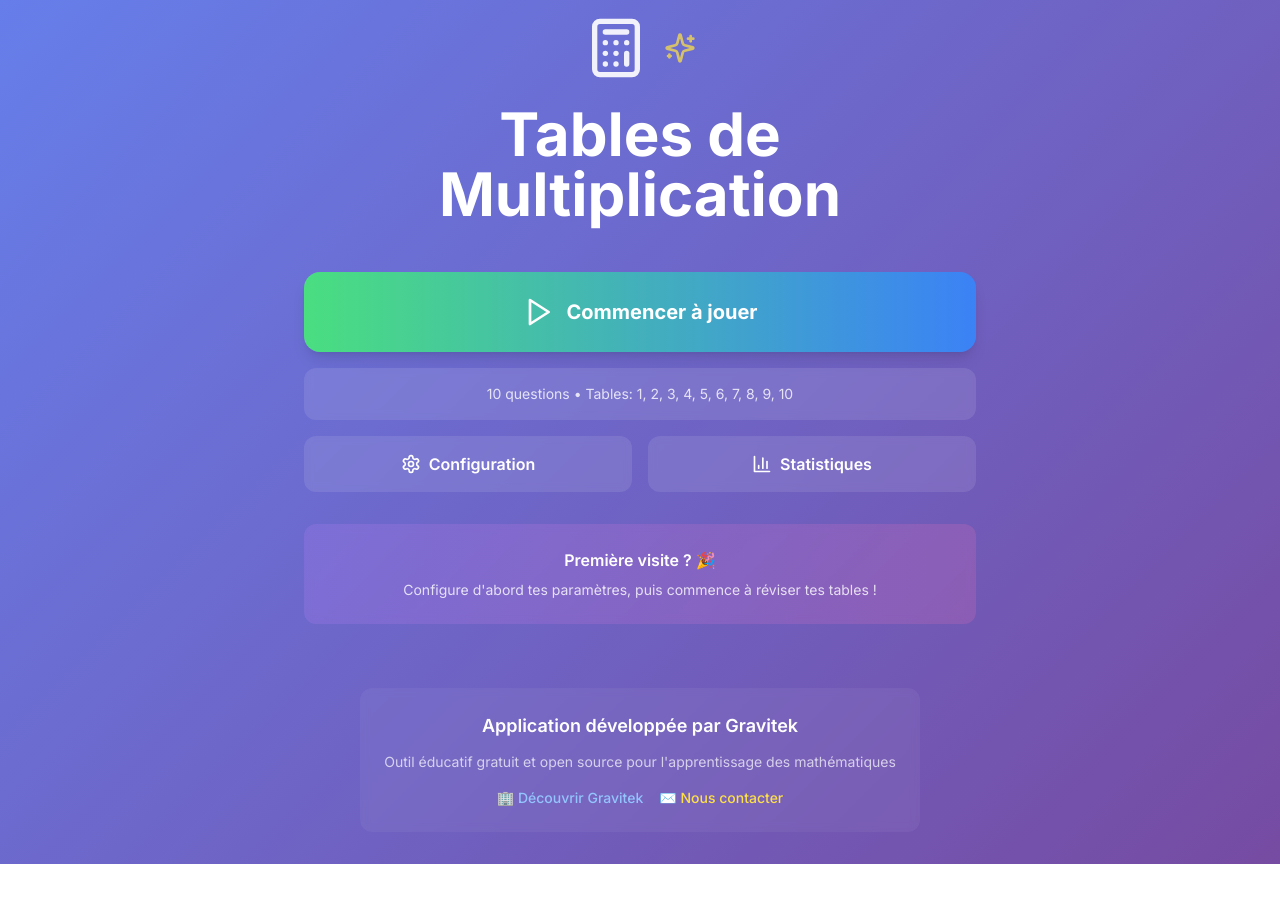
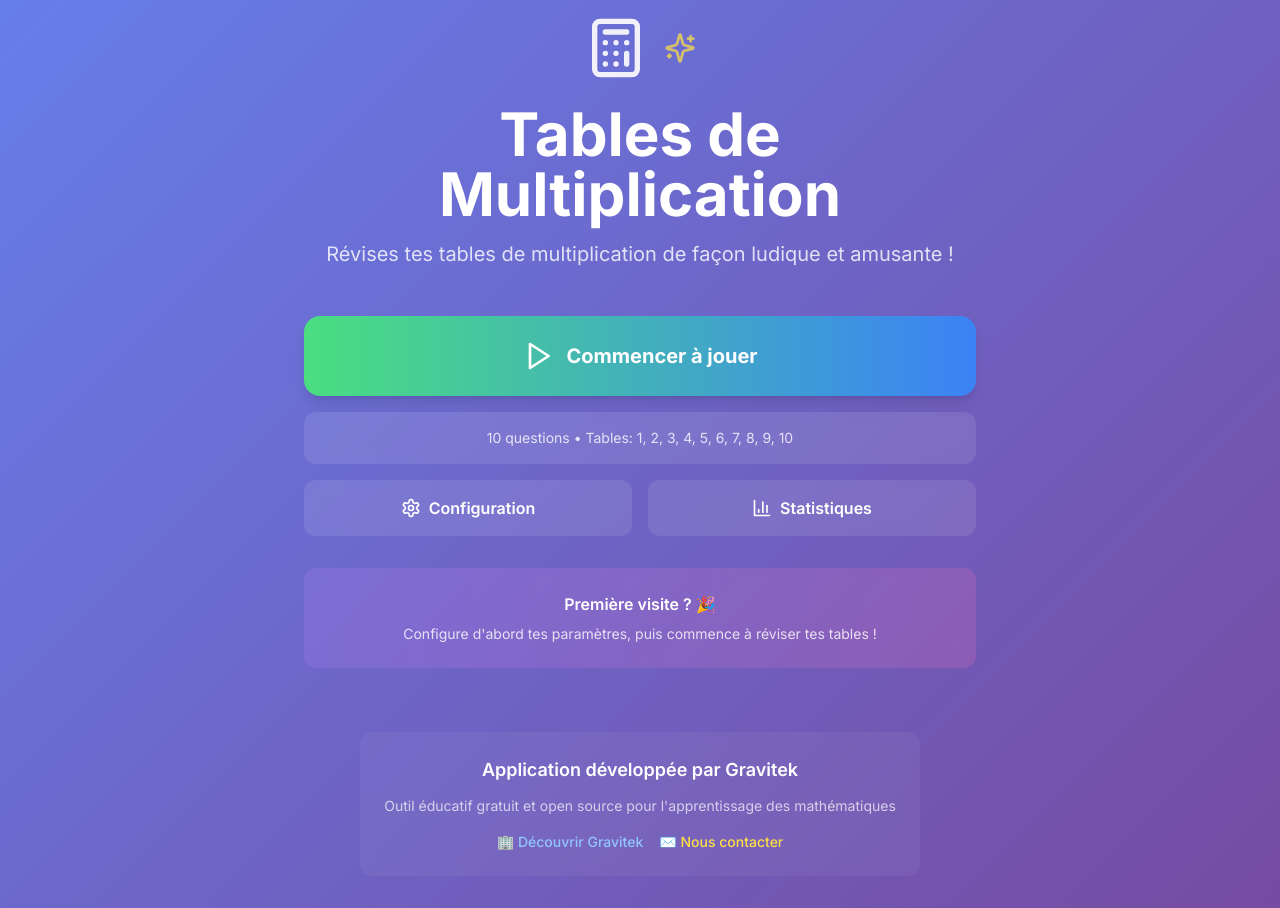
Before and after one commit to Gravitek-io/revises-tes-tables, a Next.js app: page / in a window 1280 px wide. Before the commit the page ends 864 px from the top, so only its background shows below. Built offline with nearby package versions, Linux system fonts and the light colour scheme.

Commit message:
feat: add text under the main title

```diff
--- a/src/app/page.tsx
+++ b/src/app/page.tsx
@@ -37,6 +37,9 @@ export default function HomePage() {
           <h1 className="text-5xl md:text-6xl font-bold text-white mb-4 text-balance">
             Tables de Multiplication
           </h1>
+          <p className="text-xl text-white/80 text-balance">
+            Révises tes tables de multiplication de façon ludique et amusante !
+          </p>
         </div>
 
         {/* Quick Stats */}
```
